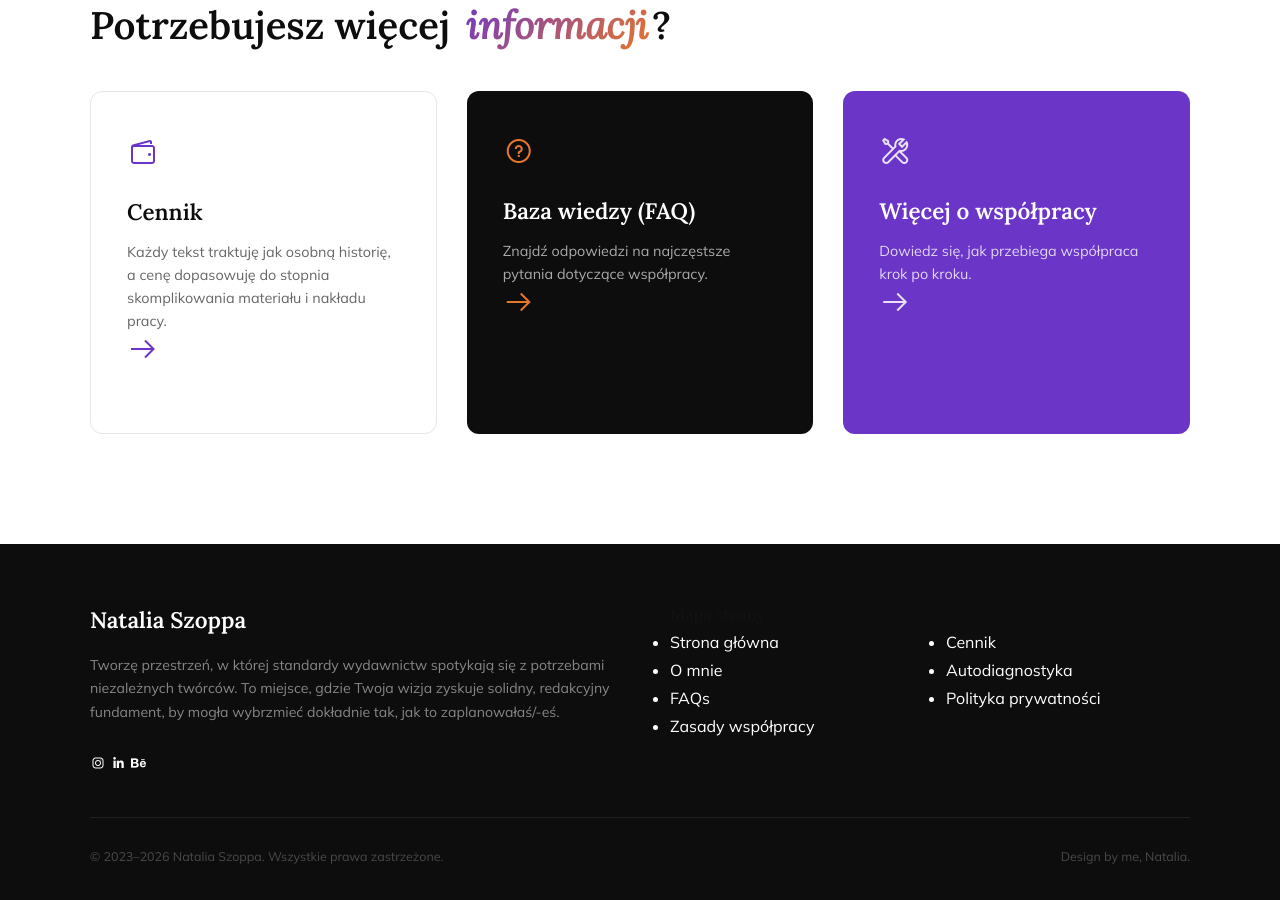
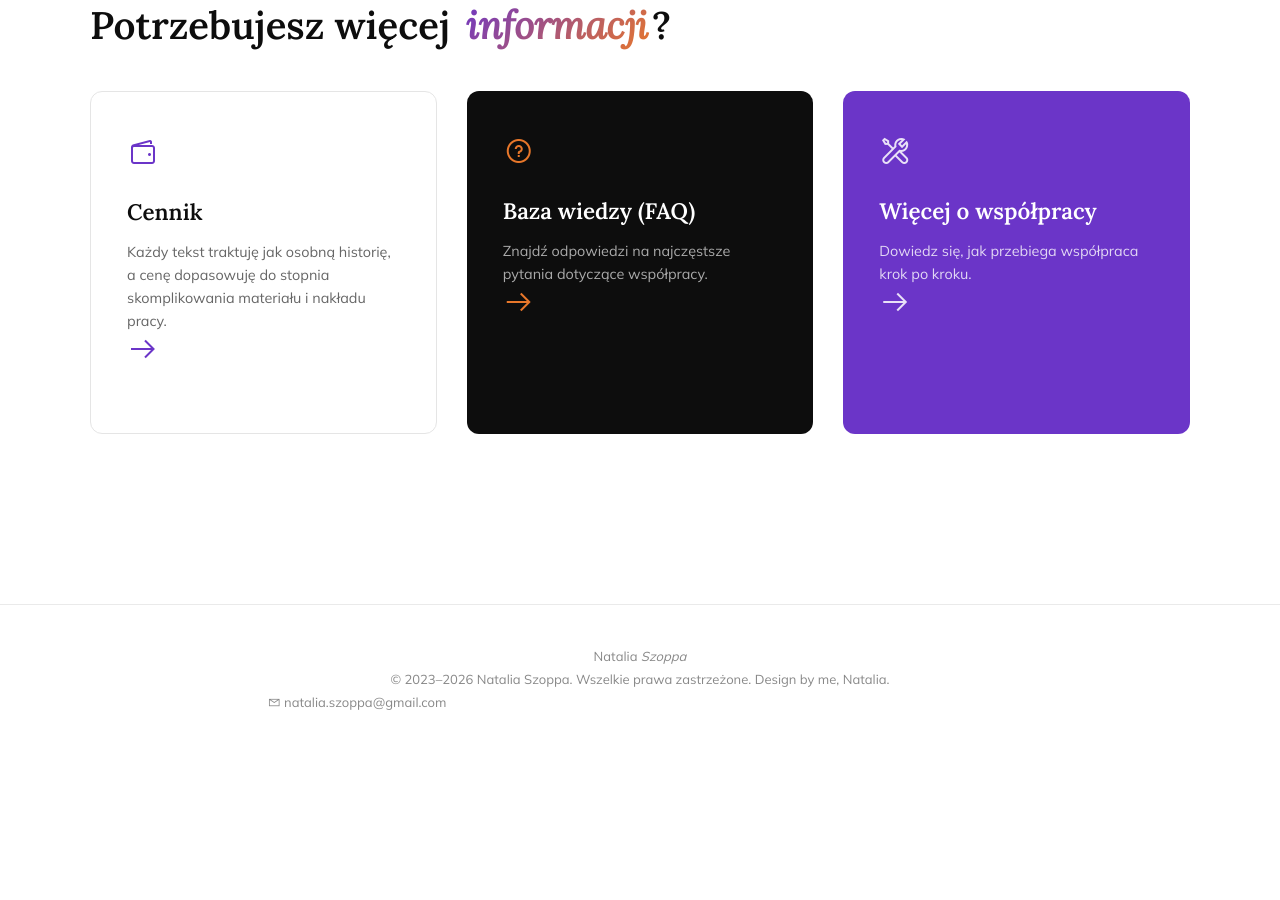
Before and after one commit to Bonnie00726/nataliaszoppa, a Jekyll site: the page built from index.html, in a window 1280 px wide and 900 px high, scrolled down 10319 px. Built offline with Jekyll 4.4.1, drawn with Linux system fonts in a browser that asks for light colours; after the commit the page ends 11073 px from its top, so only the background shows below that.

Commit message:
Update footer.html

```diff
--- a/_includes/footer.html
+++ b/_includes/footer.html
@@ -1,47 +1,17 @@
-<footer>
+<footer class="site-footer">
     <div class="footer-container">
-        <div class="footer-grid">
-            <div class="footer-left">
-                <span class="footer-logo">
-                    <span class="footer-grad">Natalia Szoppa</span>
-                </span>
-                <p class="footer-desc">Tworzę przestrzeń, w której standardy wydawnictw spotykają się z potrzebami niezależnych twórców. To miejsce, gdzie Twoja wizja zyskuje solidny, redakcyjny fundament, by mogła wybrzmieć dokładnie tak, jak to zaplanowałaś/-eś. </p>
-                <div class="footer-socials">
-                    <a href="#" aria-label="Instagram"><i class="lab la-instagram"></i></a>
-                    <a href="#" aria-label="LinkedIn"><i class="lab la-linkedin-in"></i></a>
-                    <a href="#" aria-label="Behance"><i class="lab la-behance"></i></a>
-                </div>
-            </div>
-            <div class="footer-right">
-                <div class="footer-col">
-                    <h4>Mapa strony</h4>
-                    <ul class="footer-links">
-                        <li><a href="{{ site.baseurl }}/index.html">Strona główna</a></li>
-                        <li><a href="{{ site.baseurl }}/o-mnie.html">O mnie</a></li>
-
-                        <li><a href="{{ site.baseurl }}/faqs.html">FAQs</a></li>
-
-
-                         <li><a href="{{ site.baseurl }}/zasady wspolpracy.html">Zasady współpracy</a></li>
-
-
-                    </ul>
-                </div>
-                <div class="footer-col">
-                    <h4>&nbsp;</h4>
-                    <ul class="footer-links">
-                        <li><a href="{{ site.baseurl }}/cennik.html">Cennik</a></li>
-                        <li><a href="{{ site.baseurl }}/arkusz diagnostyczny.html">Autodiagnostyka</a></li>
-                         <li><a href="{{ site.baseurl }}/polityka-prywatnosci.html">Polityka prywatności</a></li>
-
-
-                    </ul>
-                </div>
+        <div class="footer-left">
+            <span class="footer-brand">Natalia <i>Szoppa</i></span>
+            <div class="footer-copy">
+                <span>&copy; 2023–2026 Natalia Szoppa. Wszelkie prawa zastrzeżone.</span>
+                <span>Design by me, Natalia.</span>
             </div>
         </div>
-        <div class="footer-bottom">
-            <span>&copy; 2023–2026 Natalia Szoppa. Wszystkie prawa zastrzeżone.</span>
-            <span>Design by me, Natalia.</span>
+
+        <div class="footer-right">
+            <a href="mailto:natalia.szoppa@gmail.com" class="footer-mail">
+                <i class="las la-envelope"></i> natalia.szoppa@gmail.com
+            </a>
         </div>
     </div>
 </footer>
```
